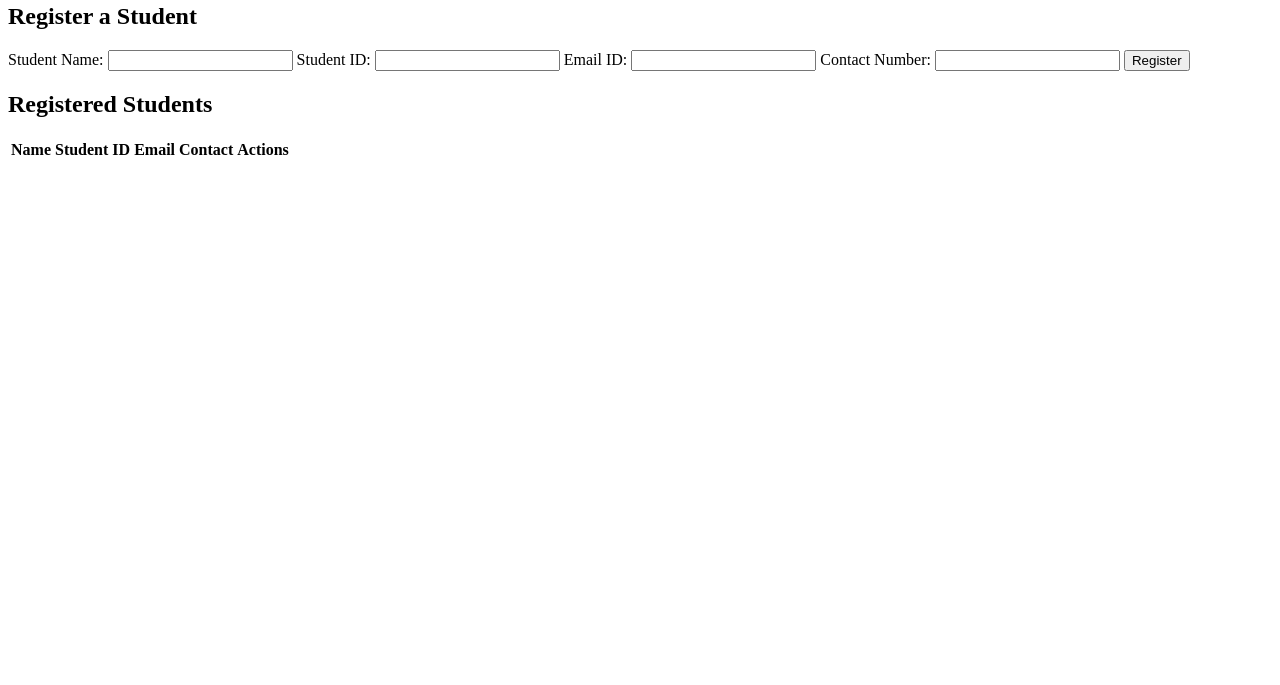
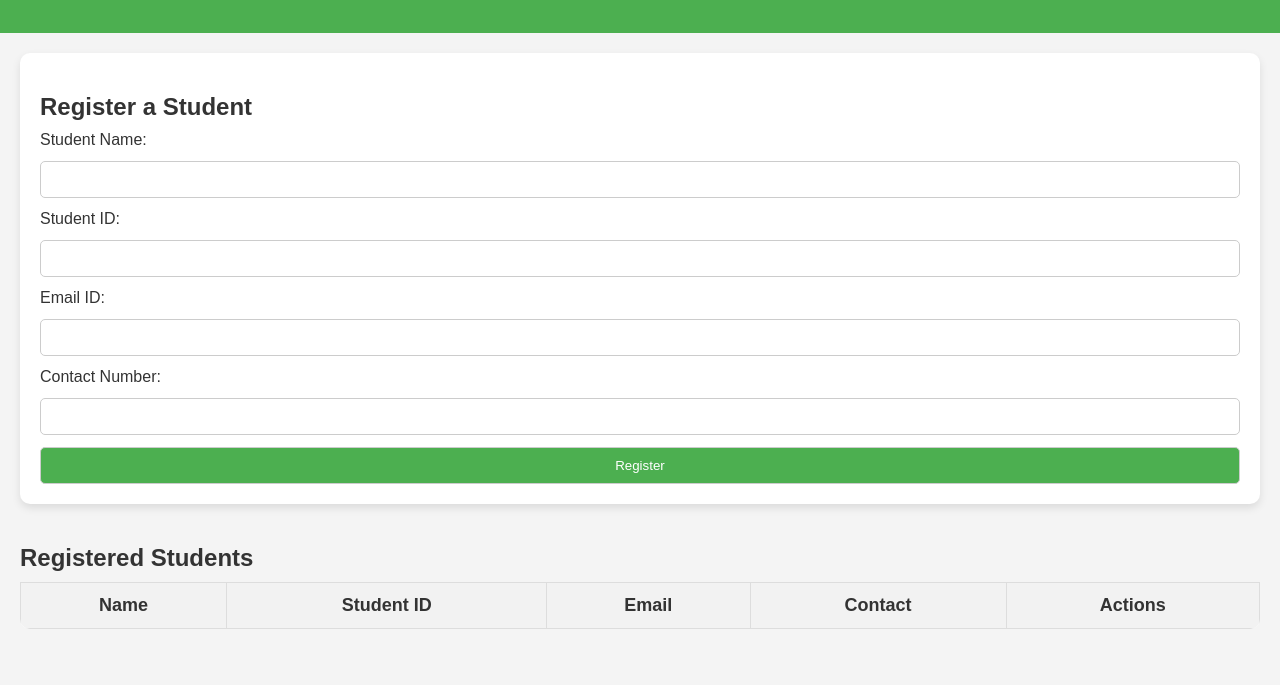
Before and after one commit to vinaylm3/Student-Registration-System, a plain HTML site: page index.html in a window 1280 px wide. Shown: the part 115-800 px from the top of the page. Drawn offline with Linux system fonts and the light colour scheme.

Commit message:
Added style.css file

```diff
--- a/index.html
+++ b/index.html
@@ -4,6 +4,7 @@
     <meta charset="UTF-8">
     <meta name="viewport" content="width=device-width, initial-scale=1.0">
     <title>Student Registration System</title>
+    <link rel="stylesheet" href="style.css">
 </head>
 <body>
     <header>
--- /dev/null
+++ b/style.css
@@ -0,0 +1,97 @@
+/* General Styling */
+body {
+    font-family: Arial, sans-serif;
+    margin: 0;
+    padding: 0;
+    background-color: #f4f4f4;
+    color: #333;
+}
+
+header {
+    background-color: #4CAF50;
+    color: white;
+    padding: 20px;
+    text-align: center;
+}
+
+h1, h2 {
+    margin-bottom: 10px;
+}
+
+/* Form Styling */
+.form-section {
+    background-color: white;
+    padding: 20px;
+    margin: 20px;
+    border-radius: 10px;
+    box-shadow: 0 4px 8px rgba(0, 0, 0, 0.1);
+}
+
+form {
+    display: flex;
+    flex-direction: column;
+    gap: 12px;
+}
+
+input, button {
+    padding: 10px;
+    border: 1px solid #ccc;
+    border-radius: 5px;
+}
+
+button {
+    background-color: #4CAF50;
+    color: white;
+    cursor: pointer;
+    transition: 0.3s;
+}
+
+button:hover {
+    background-color: #45a049;
+}
+
+/* Table Styling */
+.display-section {
+    margin: 20px;
+    border-radius: 10px;
+    overflow-x: auto;
+}
+
+table {
+    width: 100%;
+    border-collapse: collapse;
+    background-color: white;
+}
+
+th, td {
+    padding: 12px;
+    text-align: center;
+    border: 1px solid #ddd;
+}
+
+th {
+    background-color: #f2f2f2;
+    color: #333;
+}
+
+/* Responsive Design */
+@media (max-width: 640px) {
+    form {
+        gap : 8px;
+    }
+    table {
+        font-size: 14px;
+    }
+}
+
+@media (min-width: 641px) and (max-width: 1024px) {
+    table {
+        font: 16px;
+    }
+}
+
+@media (min-width: 1025px) {
+    table {
+        font-size: 18px;
+    }
+}
```
